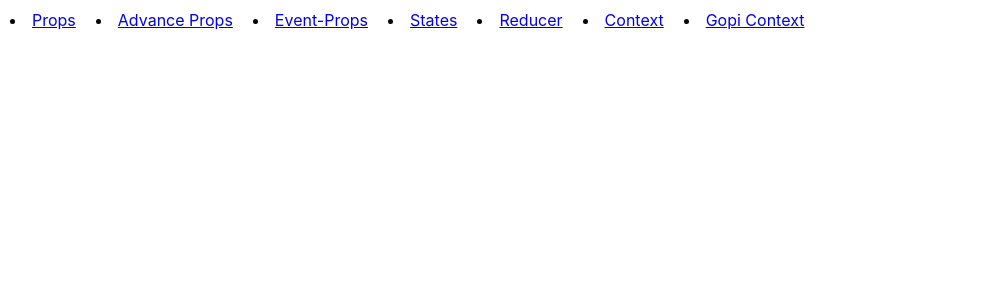
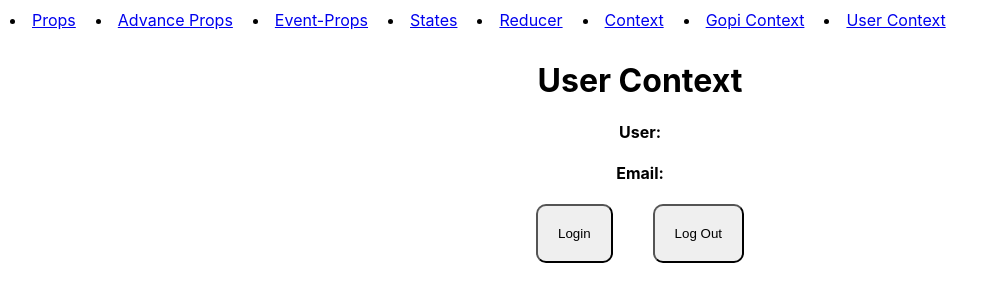
Before and after one commit to Apu-Emdad/Learning-React-Typescript, a React (Create React App) app: page /users in a window 1280 px wide. Shown: the top 302 px of the page, without its empty margins (0-999 px from the left). Built offline with nearby package versions, Linux system fonts and the light colour scheme.

Commit message:
ts in context

```diff
--- a/src/App.tsx
+++ b/src/App.tsx
@@ -12,6 +12,8 @@ import Context from "./pages/Context";
 import { ThemeContextProvider } from "./components/ThemeContext";
 import Gopi from "./pages/Gopi";
 import { GopiContextProvider } from "./components/ContextGopi";
+import User from "./pages/User";
+import { UserContextProvider } from "./components/UserContext/UserContext";
 
 function App() {
   return (
@@ -39,6 +41,9 @@ function App() {
           <li style={{ padding: "10px" }}>
             <Link to="/gopi">Gopi Context</Link>
           </li>
+          <li style={{ padding: "10px" }}>
+            <Link to="/users">User Context</Link>
+          </li>
         </nav>
         <Routes>
           <Route
@@ -49,7 +54,6 @@ function App() {
           <Route path="/event-props" element={<EventProps />} />
           <Route path="/states" element={<States />} />
           <Route path="/reducer" element={<Reducer />} />
-
           <Route
             path="/context"
             element={
@@ -58,8 +62,22 @@ function App() {
               </ThemeContextProvider>
             }
           />
-
-            <Route path="/gopi" element={<GopiContextProvider><Gopi /></GopiContextProvider>} />
+          <Route
+            path="/gopi"
+            element={
+              <GopiContextProvider>
+                <Gopi />
+              </GopiContextProvider>
+            }
+          />
+          <Route
+            path="/users"
+            element={
+              <UserContextProvider>
+                <User />
+              </UserContextProvider>
+            }
+          />
         </Routes>
       </BrowserRouter>
     </div>
--- a/src/components/ThemeContext.tsx
+++ b/src/components/ThemeContext.tsx
@@ -1,18 +1,36 @@
 import React, { createContext, useState } from "react";
 import { theme } from "./theme";
-import type { Theme } from "./theme"; // Import the Theme type
+
+export type Theme = {
+  theme: {
+    primary: {
+      main: string;
+      text: string;
+    };
+    secondary: {
+      main: string;
+      text: string;
+    };
+    background: {
+      main: string;
+      text: string;
+    };
+  };
+  setMode: React.Dispatch<React.SetStateAction<"dark" | "light">>;
+  mode: "dark" | "light";
+};
 
 type ThemeContextProviderProps = {
   children: React.ReactNode;
 };
 
-export const ThemeContext = createContext<Theme | null>(null); // Use the Theme type
+export const ThemeContext = createContext<Theme>({} as Theme); // Use the Theme type
 console.log(ThemeContext);
 
 export const ThemeContextProvider = ({
   children,
 }: ThemeContextProviderProps) => {
-  const [mode, setMode] = useState("light");
+  const [mode, setMode] = useState<"dark" | "light">("light");
   const useTheme = theme(mode);
   return (
     <ThemeContext.Provider
--- /dev/null
+++ b/src/components/UserContext/UserContext.tsx
@@ -0,0 +1,26 @@
+import React, { createContext, useState } from "react";
+export type AuthUserType = {
+  name: string;
+  email: string;
+};
+
+type UserContextProviderProps = {
+  children: React.ReactNode;
+};
+
+type UserContextType = {
+  user: AuthUserType | null;
+  setUser: React.Dispatch<React.SetStateAction<AuthUserType | null>>;
+};
+
+export const UserContext = createContext<UserContextType | null>(null);
+
+export const UserContextProvider = ({ children }: UserContextProviderProps) => {
+  const [user, setUser] = useState<AuthUserType | null>(null);
+
+  return (
+    <UserContext.Provider value={{ user, setUser }}>
+      {children}
+    </UserContext.Provider>
+  );
+};
--- a/src/components/theme.ts
+++ b/src/components/theme.ts
@@ -1,5 +1,5 @@
 export type Theme = {
-  theme?: {
+  theme: {
     primary: {
       main: string,
       text: string,
@@ -13,8 +13,8 @@ export type Theme = {
       text: string,
     },
   },
-  setMode?: any,
-  mode?: string,
+  setMode: React.Dispatch<React.SetStateAction<"dark" | "light">>,
+  mode: "dark" | "light",
 };
 
 export const theme = (mode = "light") => {
--- a/src/pages/Context.tsx
+++ b/src/pages/Context.tsx
@@ -1,11 +1,10 @@
 import React, { useContext } from "react";
 import { ThemeContext } from "../components/ThemeContext";
-import { Theme } from "../components/theme";
 
 const Context = () => {
   const useTheme = useContext(ThemeContext);
   console.log(useTheme);
-  const { theme, mode, setMode } = useTheme as Theme;
+  const { theme, mode, setMode } = useTheme;
 
   return (
     <div style={{ background: theme?.background?.main }}>
--- /dev/null
+++ b/src/pages/User.jsx
@@ -0,0 +1,31 @@
+import React, { useContext } from "react";
+import { buttonStyle } from "../components/Login";
+import { UserContext } from "../components/UserContext/UserContext";
+const User = () => {
+  const { user, setUser } = useContext(UserContext);
+  const handleLogin = () => {
+    setUser({
+      name: "mamun",
+      email: "mamun@exmaple.com",
+    });
+  };
+  const handleLogOut = () => {
+    setUser(null);
+    console.log("Logged Out");
+  };
+  return (
+    <div>
+      <h1>User Context</h1>
+      <h4>User:{user?.name}</h4>
+      <h4>Email:{user?.email}</h4>
+      <button style={buttonStyle} onClick={handleLogin}>
+        Login
+      </button>
+      <button style={buttonStyle} onClick={handleLogOut}>
+        Log Out
+      </button>
+    </div>
+  );
+};
+
+export default User;
```
